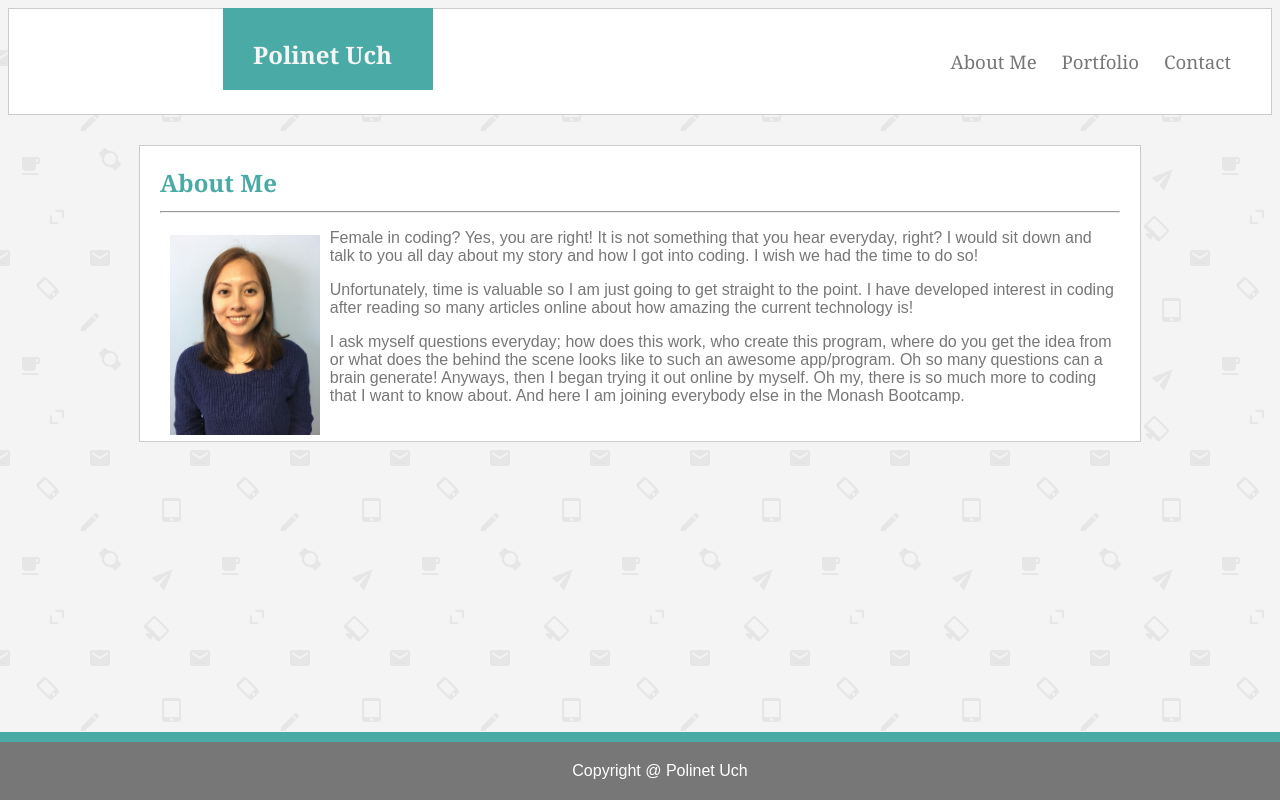
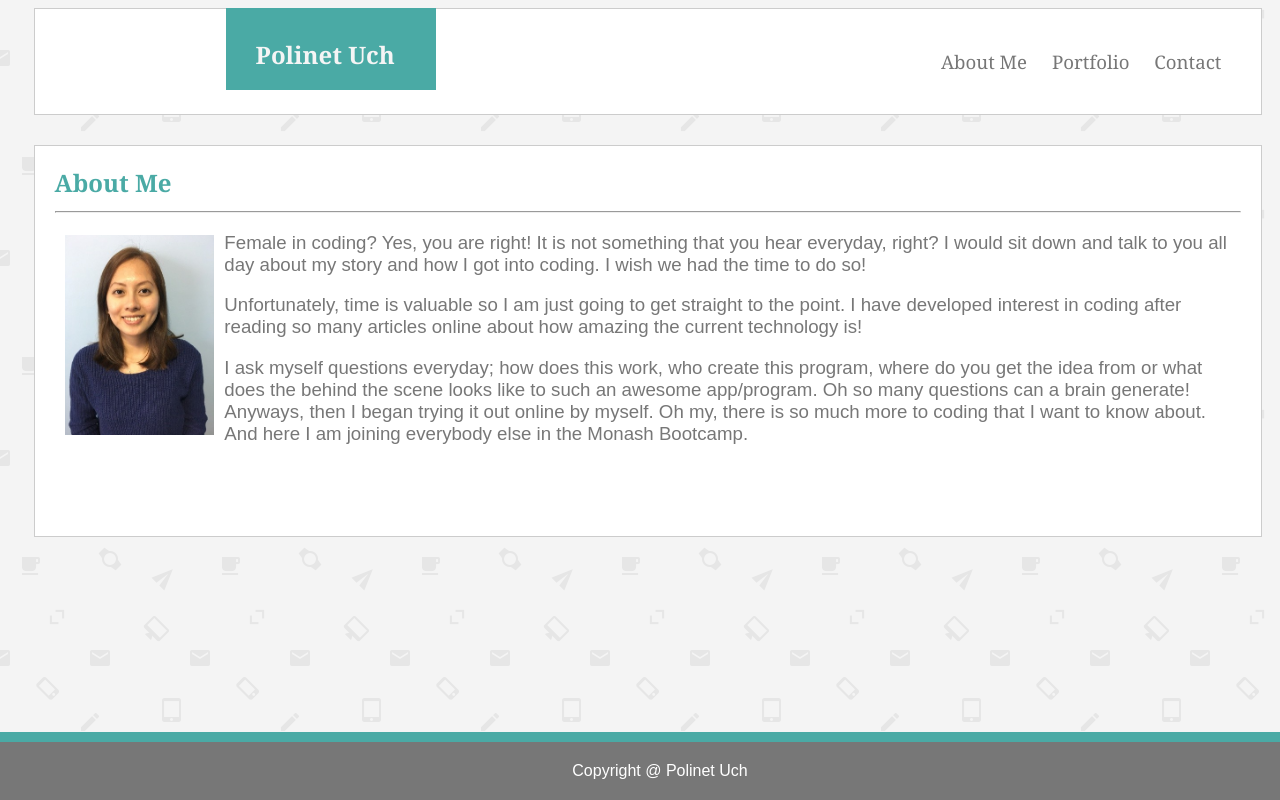
Before and after one commit to polinetuch/Responsive-Portfolio, a plain HTML site: page index.html in a window 1280 px wide. Drawn offline with Linux system fonts and the light colour scheme.

Commit message:
added left and right margin and set minimum height to about-me section

```diff
--- a/assets/CSS/style.css
+++ b/assets/CSS/style.css
@@ -28,6 +28,8 @@ body {
   text-align: right;
   font-family: Georgia, "Times New Roman", Times, serif;
   margin-bottom: 30px;
+  margin-right: 2%;
+  margin-left: 2%;
 }
 
 .nav-li {
@@ -42,10 +44,10 @@ body {
   background-color: #ffffff;
   border: 0.5px solid #cccccc;
   padding: 20px;
-  max-width: 960px;
-  min-width: 640px;
   height: auto;
-  margin: auto;
+  min-height: 350px;
+  margin-left: 2%;
+  margin-right: 2%;
   margin-top: 20px;
   color: #4aaaa5;
   font-weight: bold;
@@ -60,7 +62,7 @@ body {
 }
 
 p {
-  font-size: 12pt;
+  font-size: 14pt;
   font-weight: normal;
   font-family: Arial, Helvetica, sans-serif;
   color: #777777;
@@ -90,6 +92,13 @@ p {
 .grid-image {
   height: 150px;
   padding: 20px;
+}
+
+@media screen and (min-width: 980px) {
+  body {
+    width: 100%;
+    height: auto;
+  }
 }
 
 @media screen and (max-width: 768px) {
```
